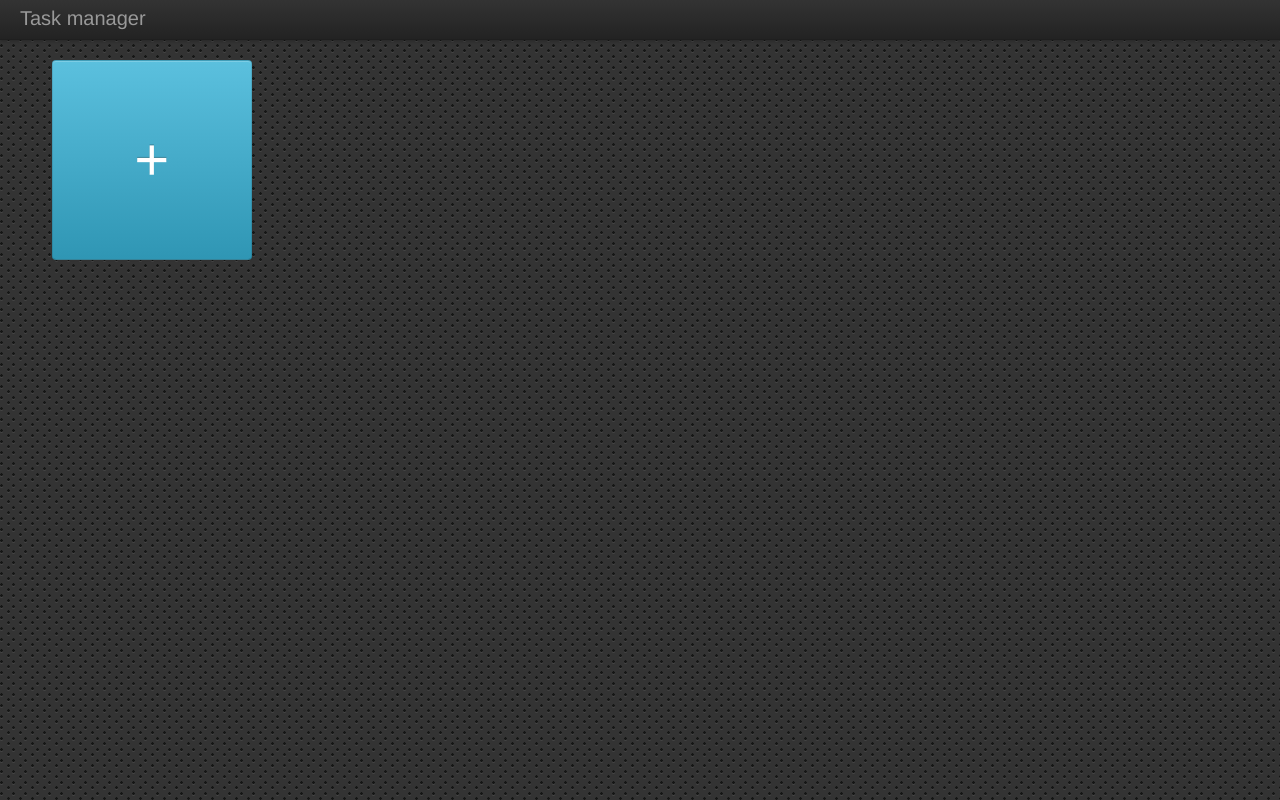
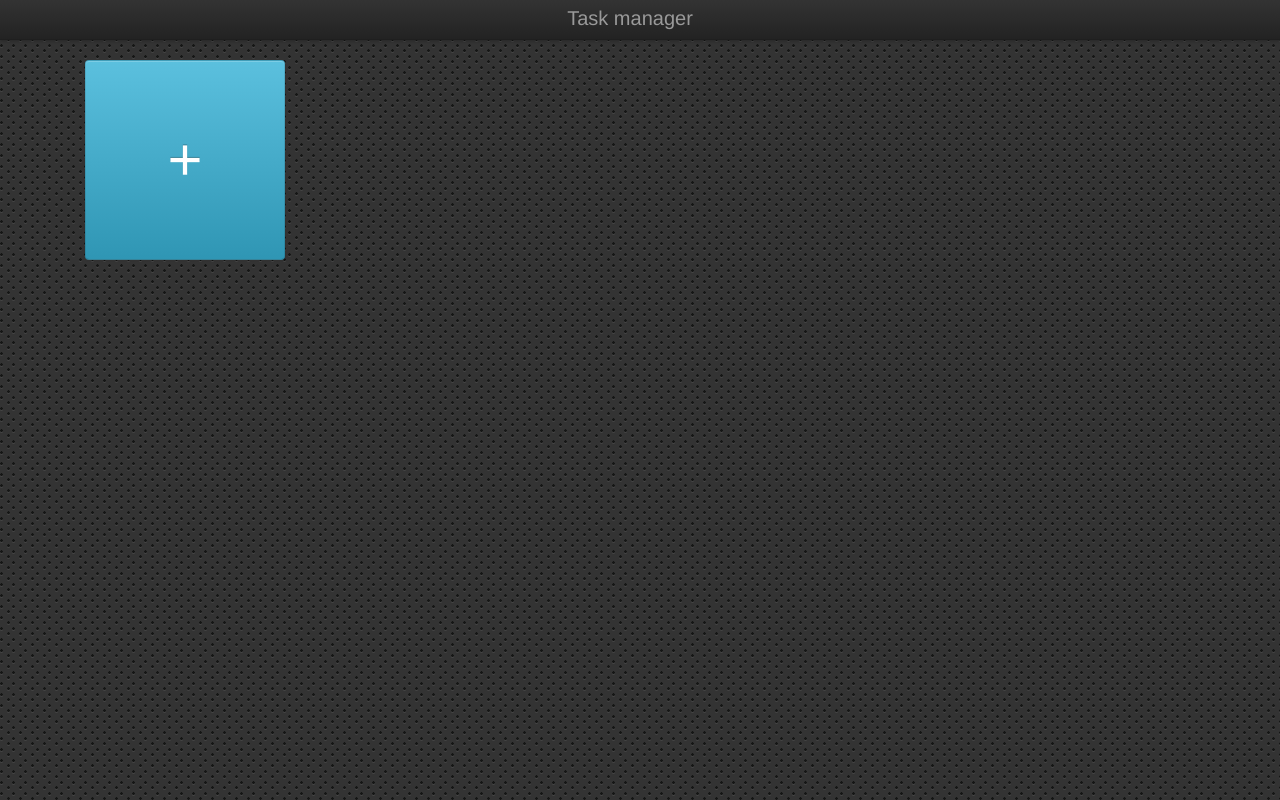
Before and after one commit to shibulijack/Task-Manager, a plain HTML site: page index.html in a window 1280 px wide. Drawn offline with Linux system fonts and the light colour scheme.

Commit message:
Changed to grid layout

```diff
--- a/css/custom.css
+++ b/css/custom.css
@@ -25,3 +25,9 @@
 		.well {
 			background-color: #eee;
 		}
+
+		.navbar .brand {
+			float: none;
+
+			text-align: center;
+		}
--- a/index.html
+++ b/index.html
@@ -22,7 +22,7 @@
 
 	<div class="navbar navbar-fixed-top">
 		<div class="navbar-inner">
-		<div class="container-fluid">
+		<div class="container">
 			<a class="btn btn-navbar" data-toggle="collapse" data-target=".nav-collapse">
 			<span class="icon-bar"></span>
 			<span class="icon-bar"></span>
@@ -36,9 +36,9 @@
 		</div>
 	</div>
 
-	<div class="container-fluid">
+	<div class="container">
 
-		<div class="row-fluid">
+		<div class="row">
 		<div class="span12">
 
 		 <div id="listContainer" >
@@ -48,7 +48,8 @@
 		<button id="new_list_button" style="display:block;width: 200px; height: 200px; font-size: 60px;" type="button" class="btn btn-info" onclick="toggleDivs('new_list','new_list_button')">+</button>
 
 		<form class="well" style="display:none" onsubmit="return addList()" id="new_list">
-				<a class="close" href="#" onclick="toggleDivs('new_list_button','new_list')">x</a>
+				<a class="close" style="line-height:0" href="#" onclick="toggleDivs('new_list_button','new_list')">x</a>
+				<h2 class="list_head">Create New List</h2>
 				<input type="text" name="title" id="title" placeholder="List name"/>
 				<br />
 			 	<button type="submit" class="btn btn-info">Add List</button>
--- a/js/task.js
+++ b/js/task.js
@@ -110,7 +110,7 @@
 		d.appendChild(c);
 
 		var cont = document.createElement('div');
-		cont.innerHTML = '<form onsubmit="return addCard('+id+')"><textarea class="span12" rows="3" cols="200" name="'+id+'_card_content" id="'+id+'_card_content" placeholder="Your task description" ></textarea><input type="hidden" id="card_no" name="card_no" value="'+id+'"><button type="submit" class="btn btn-info">Add Task</button></form>';
+		cont.innerHTML = '<form onsubmit="return addCard('+id+')"><textarea class="span3" rows="3" cols="200" name="'+id+'_card_content" id="'+id+'_card_content" placeholder="Your task description" ></textarea><input type="hidden" id="card_no" name="card_no" value="'+id+'"><button type="submit" class="btn btn-info">Add Task</button></form>';
 		d.appendChild(cont);
 		//p.cont = cont;
 		container.appendChild(d);
```
